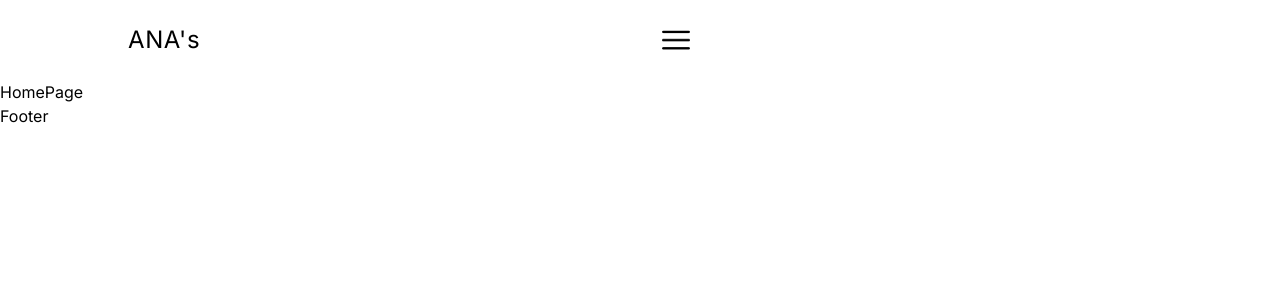
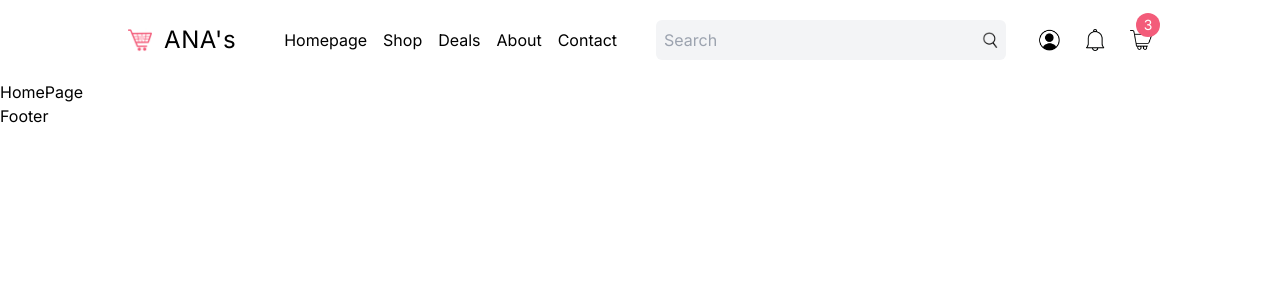
Before and after one commit to hebersolano/hedless-ecommerce, a Next.js app: page / in a window 1280 px wide. Shown: the top 300 px of the page. Built offline with nearby package versions, Linux system fonts and the light colour scheme.

Commit message:
navbar-0.2

```diff
--- /dev/null
+++ b/src/components/layout/CartModal.tsx
@@ -0,0 +1,5 @@
+function CartModal() {
+  return <div className="shadow-modal absolute top-12">CartModal</div>;
+}
+
+export default CartModal;
--- a/src/components/layout/Menu.tsx
+++ b/src/components/layout/Menu.tsx
@@ -8,7 +8,7 @@
   const [isOpen, setOpen] = useState(false);
 
   return (
-    <div>
+    <div className="">
       <Image
         src="/menu.png"
         width={28}
--- a/src/components/layout/Navbar.tsx
+++ b/src/components/layout/Navbar.tsx
@@ -1,18 +1,41 @@
 import Link from "next/link";
 import Menu from "./Menu";
+import Image from "next/image";
+import NavbarIcons from "./NavbarIcons";
+import SearchBar from "./SearchBar";
 
 function Navbar() {
   return (
     <div className="relative h-20 px-4 md:px-8 lg:px-16 xl:px-32 2xl:px-64">
       {/* mobile */}
-      <div className="flex h-full items-center justify-between">
+      <div className="flex h-full items-center justify-between md:hidden">
         <Link href="/">
           <div className="text-2xl tracking-wide">ANA&apos;s</div>
         </Link>
         <Menu />
+      </div>
 
-        {/* bigger screens */}
-        <div className="hidden md:flex"></div>
+      {/* bigger screens */}
+      <div className="hidden h-full items-center justify-between gap-8 md:flex">
+        {/* left */}
+        <div className="flex w-1/3 items-center gap-12 lg:w-1/2">
+          <Link href="/" className="flex items-center gap-3">
+            <Image src="/logo.png" alt="logo" width={24} height={24} />
+            <div className="text-2xl tracking-wide">ANA&apos;s</div>
+          </Link>
+          <div className="hidden gap-4 lg:flex">
+            <Link href="/">Homepage</Link>
+            <Link href="/">Shop</Link>
+            <Link href="/">Deals</Link>
+            <Link href="/">About</Link>
+            <Link href="/">Contact</Link>
+          </div>
+        </div>
+        {/* right */}
+        <div className="flex w-2/3 items-center justify-between gap-8 lg:w-1/2 xl:w-1/2">
+          <SearchBar />
+          <NavbarIcons />
+        </div>
       </div>
     </div>
   );
--- /dev/null
+++ b/src/components/layout/NavbarIcons.tsx
@@ -0,0 +1,63 @@
+"use client";
+
+import Image from "next/image";
+import Link from "next/link";
+import { useRouter } from "next/navigation";
+import { useState } from "react";
+
+import CartModal from "./CartModal";
+
+function NavbarIcons() {
+  const router = useRouter();
+  const [isProfileOpen, setIsProfileOpen] = useState(false);
+  const [isCartOpen, setIsCartOpen] = useState(false);
+
+  const isLoggedIn = false; //! temporary
+
+  function handleProfile() {
+    if (!isLoggedIn) router.push("/login");
+    setIsProfileOpen((prev) => !prev);
+  }
+
+  return (
+    <div className="relative flex flex-none items-center gap-4 xl:gap-6">
+      <Image
+        src="/profile.png"
+        alt="profile icon"
+        width={22}
+        height={22}
+        className="cursor-pointer"
+        onClick={handleProfile}
+      />
+      {isProfileOpen && (
+        <div className="absolute left-0 top-12 z-20 rounded-md p-4 text-sm shadow-[0_3px_10px_rgb(0,0,0,0.2)]">
+          <Link href="/">Profile</Link>
+          <div className="mt-2 cursor-pointer">Logout</div>
+        </div>
+      )}
+      <Image
+        src="/notification.png"
+        alt="notification icon"
+        width={22}
+        height={22}
+        className="cursor-pointer"
+      />
+      <div className="relative cursor-pointer">
+        <Image
+          src="/cart.png"
+          alt="cart icon"
+          width={22}
+          height={22}
+          className="cursor-pointer"
+          onClick={() => setIsCartOpen((prev) => !prev)}
+        />
+        <div className="bg-lama pointer-events-none absolute -right-2 -top-4 flex h-6 w-6 items-center justify-center rounded-full text-sm leading-none text-white">
+          3
+        </div>
+      </div>
+      {isCartOpen && <CartModal />}
+    </div>
+  );
+}
+
+export default NavbarIcons;
--- /dev/null
+++ b/src/components/layout/SearchBar.tsx
@@ -0,0 +1,37 @@
+"use client";
+
+import Image from "next/image";
+import { useRouter } from "next/navigation";
+import { FormEvent } from "react";
+
+function SearchBar() {
+  const router = useRouter();
+
+  function handleSearch(e: FormEvent<HTMLFormElement>) {
+    e.preventDefault();
+    const formData = new FormData(e.currentTarget);
+    const searchQuery = formData.get("searchQuery") as String;
+
+    if (searchQuery && searchQuery.length > 2)
+      router.push(`/list?name=${searchQuery}`);
+  }
+
+  return (
+    <form
+      onSubmit={handleSearch}
+      className="bg-g flex flex-1 items-center justify-between gap-4 rounded-md bg-gray-100 p-2"
+    >
+      <input
+        type="text"
+        name="searchQuery"
+        placeholder="Search"
+        className="flex-1 bg-transparent outline-none"
+      />
+      <button className="cursor-pointer">
+        <Image src="/search.png" width={16} height={16} alt="search icon" />
+      </button>
+    </form>
+  );
+}
+
+export default SearchBar;
--- a/tailwind.config.ts
+++ b/tailwind.config.ts
@@ -13,6 +13,8 @@
         "gradient-conic":
           "conic-gradient(from 180deg at 50% 50%, var(--tw-gradient-stops))",
       },
+      boxShadow: { modal: "0 3px 10px rgb(0,0,0,0.2)" },
+      colors: { lama: "#f35c7a" },
     },
   },
   plugins: [],
```
